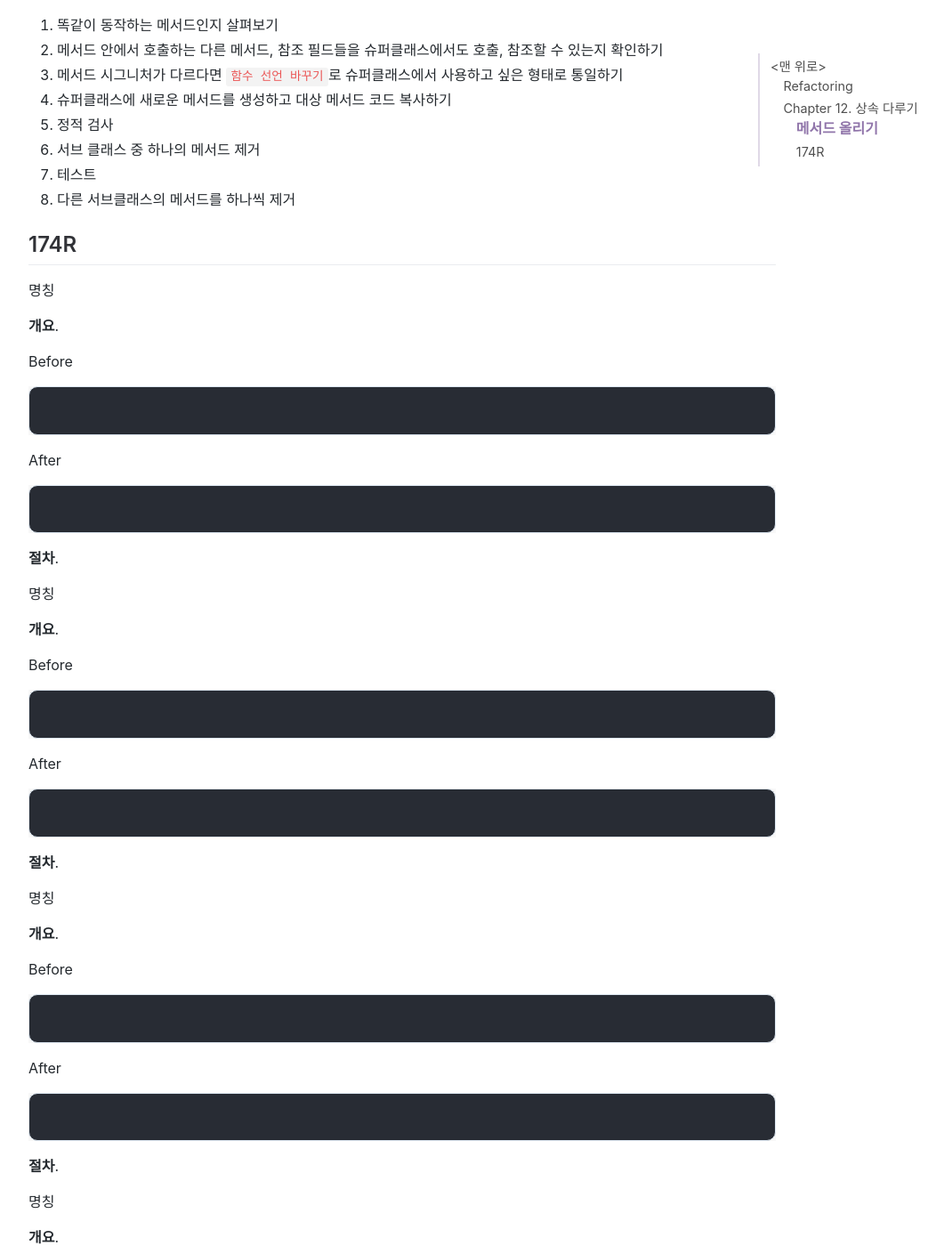
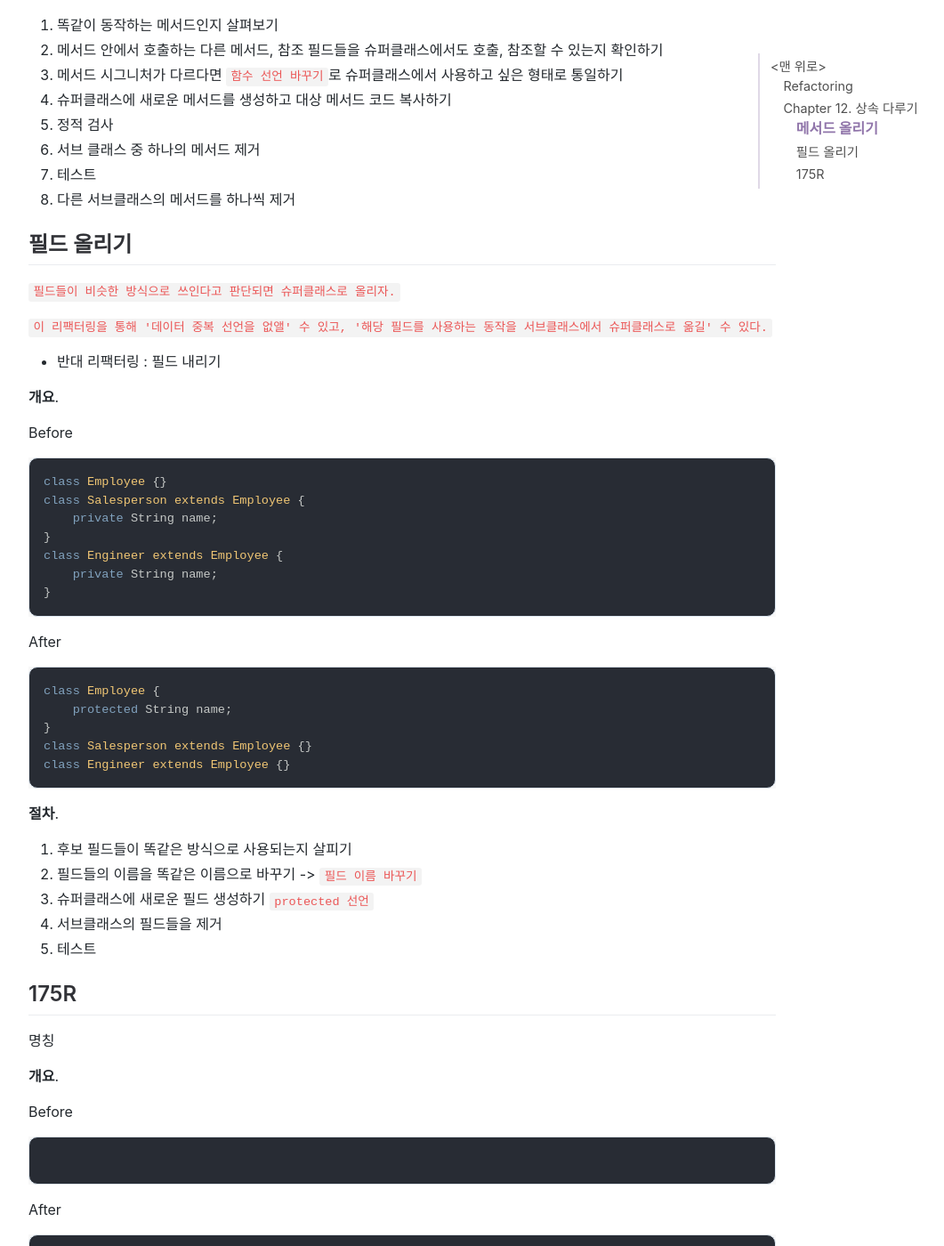
Before and after one commit to jihunparkme/jihunparkme.github.io, a Jekyll site: the page built from _posts/2021-11-29-Refactoring-12.md, in a window 1280 px wide and 1400 px high, scrolled down 1616 px. Shown: the whole window at 89% size, without its empty margins (188-1249 px from the left). Built offline with Jekyll 4.4.1, drawn with Linux system fonts in a browser that asks for light colours; nearby versions of some CDN libraries; comment, search, counter and statistics services are not loaded; some of the changed text lies outside the part shown.

Commit message:
[Refactoring] 필드 올리기

````diff
--- a/_posts/2021-11-29-Refactoring-12.md
+++ b/_posts/2021-11-29-Refactoring-12.md
@@ -60,7 +60,47 @@ class Engineer extends Employee {}
 7. 테스트
 8. 다른 서브클래스의 메서드를 하나씩 제거
 
-## 174R
+## 필드 올리기
+
+`필드들이 비슷한 방식으로 쓰인다고 판단되면 슈퍼클래스로 올리자.`
+
+`이 리팩터링을 통해 '데이터 중복 선언을 없앨' 수 있고, '해당 필드를 사용하는 동작을 서브클래스에서 슈퍼클래스로 옮길' 수 있다.`
+
+- 반대 리팩터링 : 필드 내리기
+
+**개요**.
+
+Before
+
+```java
+class Employee {}
+class Salesperson extends Employee {
+    private String name;
+}
+class Engineer extends Employee {
+    private String name;
+}
+```
+
+After
+
+```java
+class Employee {
+    protected String name;
+}
+class Salesperson extends Employee {}
+class Engineer extends Employee {}
+```
+
+**절차**.
+
+1. 후보 필드들이 똑같은 방식으로 사용되는지 살피기
+2. 필드들의 이름을 똑같은 이름으로 바꾸기 -> `필드 이름 바꾸기`
+3. 슈퍼클래스에 새로운 필드 생성하기 `protected 선언`
+4. 서브클래스의 필드들을 제거
+5. 테스트
+
+## 175R
 
 명칭
 
@@ -241,21 +281,3 @@ After
 ```
 
 **절차**.
-
-명칭
-
-**개요**.
-
-Before
-
-```javascript
-
-```
-
-After
-
-```javascript
-
-```
-
-**절차**.
````
